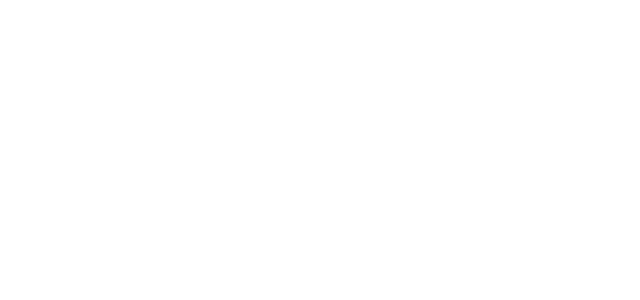
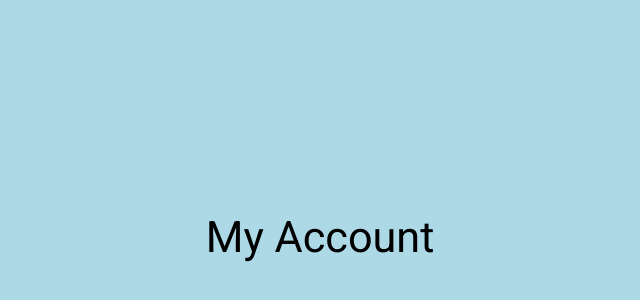
Before and after one commit to zero-to-mastery/TheSurvey, a React (Create React App) app: page / in a window 1280 px wide. Shown: the part 162-462 px from the top of the page, without its empty margins (320-960 px from the left). Built offline with nearby package versions, Linux system fonts and the light colour scheme.

Commit message:
added some base styles

```diff
--- a/src/containers/App.jsx
+++ b/src/containers/App.jsx
@@ -1,11 +1,13 @@
 import React, { Component } from 'react';
 import './App.css';
+
+import UserAccount from '../pages/UserAccount/UserAccount';
 
 class App extends Component {
   render() {
     return (
       <div className="App">
-
+        <UserAccount />
       </div>
     );
   }
--- a/src/index.css
+++ b/src/index.css
@@ -1,7 +1,69 @@
 @import url('https://fonts.googleapis.com/css?family=Roboto');
+
+*,
+*::after,
+*::before {
+  margin: 0;
+  padding: 0;
+  box-sizing: inherit;
+}
+
+html {
+  font-size: 62.5%; /* it converts to font-size: 10px */
+}
 
 body {
   margin: 0;
   padding: 0;
-	font-family: 'Roboto', sans-serif;
+  font-family: 'Roboto', sans-serif;
+  font-size: 1.4rem; /* 1rem = 10px; 1.4rem = 14px */
 }
+
+a {
+  color: inherit;
+  text-decoration: none;
+}
+
+h1, h2, h3, h4, h5, h6 {
+  line-height: 1.1;
+  color: inherit;
+}
+
+h1 {
+  font-size: 4.32rem;
+  font-weight: 300;
+}
+
+h2 {
+  font-size: 3.36rem;
+  font-weight: 300;
+}
+
+h3 {
+  font-size: 2.19rem;
+  line-height: 1.4;
+  font-weight: 300;
+}
+
+h4 {
+  font-size: 1.92rem;
+  line-height: 1.44rem;
+  font-weight: 300;
+}
+
+h5 {
+  font-size: 1.62rem;
+  line-height: 1.68rem;
+}
+
+h6 {
+  font-weight: 600;
+  text-transform: uppercase;
+  line-height: 1.5em;
+}
+
+p {
+  font-size: 1.5rem;
+  line-height: 1.5em;
+  margin-bottom: 5px;
+}
--- /dev/null
+++ b/src/pages/UserAccount/UserAccount.css
@@ -0,0 +1,8 @@
+.user-account {
+  width: 100%;
+  min-height: 100vh;
+  display: flex;
+  justify-content: center;
+  align-items: center;
+  background-color: lightblue;
+}
--- /dev/null
+++ b/src/pages/UserAccount/UserAccount.js
@@ -0,0 +1,12 @@
+import React from 'react';
+import './UserAccount.css';
+
+const UserAccount = () => {
+  return (
+    <div className='user-account'>
+      <h1>My Account</h1>
+    </div>
+  )
+}
+
+export default UserAccount;
```
